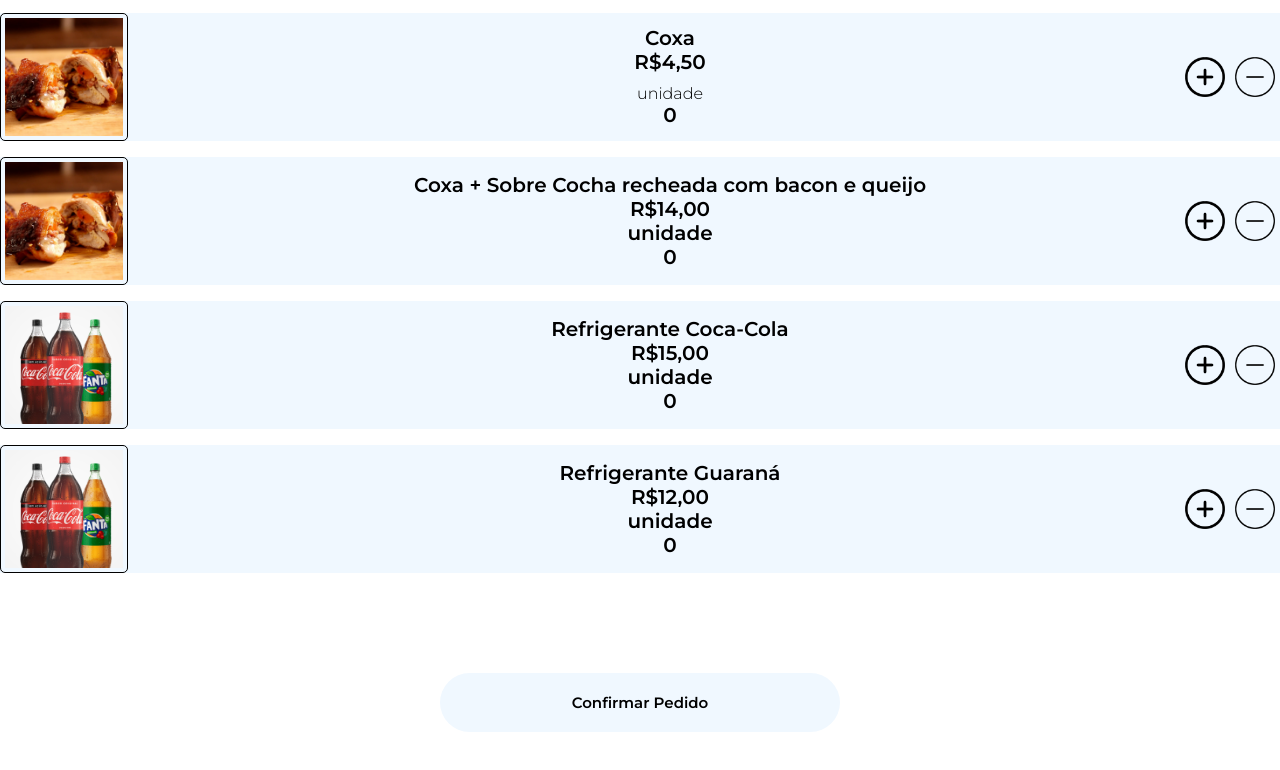
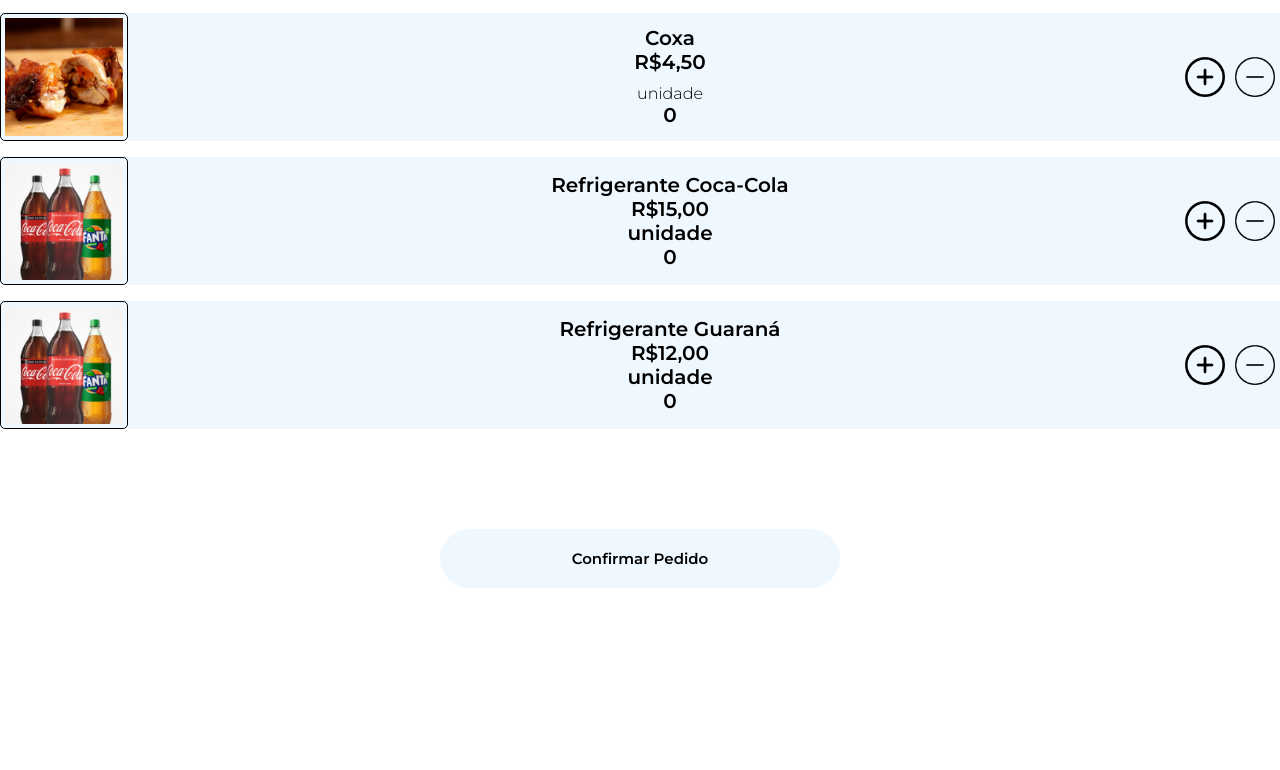
Before and after one commit to NthMateus28/MD-Frango-Assado, a website: page site_Dionata/pages/monte.html in a window 1280 px wide. Shown: the part 2026-2796 px from the top of the page. After the commit the page ends 2764 px from the top, so only its background shows below. Drawn offline with Linux system fonts and the light colour scheme; no server answers.

Commit message:
Update monte.html

```diff
--- a/site_Dionata/pages/monte.html
+++ b/site_Dionata/pages/monte.html
@@ -320,33 +320,6 @@
                 </div>
             </main>
 
-            <!-- Produto 12 - Sobre Coxa recheada -->
-            <main class="product" data-index="11">
-                <img
-                    src="../images/sobre-coxa.webp"
-                    alt="Coxa + Sobre Cocha recheada com bacon e quiejo"
-                    class="imgCarne"
-                />
-                <span class="titleProduct"
-                    >Coxa + Sobre Cocha recheada com bacon e queijo
-                    <br />R$14,00
-                    <p>unidade</p>
-                    <p class="unidade">0</p></span
-                >
-                <div class="button-container">
-                    <img
-                        src="../images/adicionar.png"
-                        alt="adicionar"
-                        class="btnAdicionar"
-                    />
-                    <img
-                        src="../images/retirar.png"
-                        alt="retirar"
-                        class="btnRetirar"
-                    />
-                </div>
-            </main>
-
             <!-- Produto 13 - Refrigerante Coca-Cola -->
             <main class="product" data-index="12">
                 <img
```
